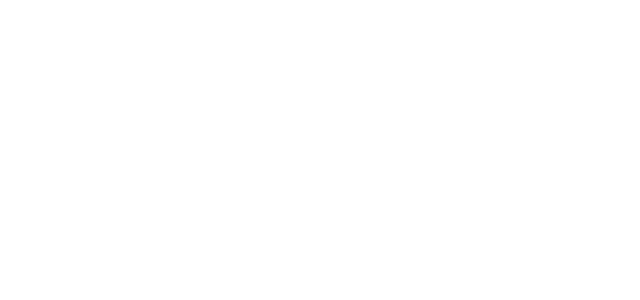
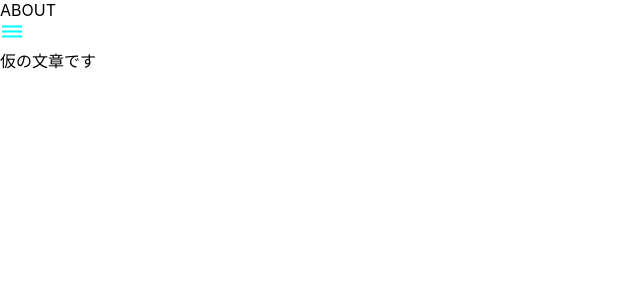
Before and after one commit to kenji-kk/react-portfolio-site, a React (Create React App) app: page /about in a window 1280 px wide. Shown: the top 300 px of the page, without its empty margins (0-640 px from the left). Built offline with nearby package versions, Linux system fonts and the light colour scheme.

Commit message:
仮aboutpage設置

```diff
--- a/src/components/organisms/Header.tsx
+++ b/src/components/organisms/Header.tsx
@@ -0,0 +1,19 @@
+import { memo, ReactNode, VFC } from 'react';
+import DehazeIcon from '@material-ui/icons/Dehaze';
+
+import './organisms.css'
+
+type Props = {
+  children: ReactNode;
+}
+
+export const Header: VFC<Props> = memo((props) => {
+  const { children } = props;
+
+  return (
+    <div>
+      <p>{children}</p>
+      <DehazeIcon className="dehazeIcon"/>
+    </div>
+  )
+});
--- /dev/null
+++ b/src/components/organisms/organisms.css
@@ -0,0 +1,4 @@
+/* Header.tsx */
+.dehazeIcon {
+  color: aqua;
+}
--- a/src/components/pages/About.tsx
+++ b/src/components/pages/About.tsx
@@ -2,6 +2,6 @@
 
 export const About: VFC = memo(() => {
   return (
-
+    <p>仮の文章です</p>
   )
 });
--- a/src/components/templates/HeaderLayout.tsx
+++ b/src/components/templates/HeaderLayout.tsx
@@ -1,11 +1,20 @@
 import { memo, ReactNode, VFC } from 'react';
+
+import { Header } from '../organisms/Header'
 
 type Props = {
   children: ReactNode;
+  title: string;
 }
 
-export const HeaderLayout: VFC<Props> = memo(() => {
+export const HeaderLayout: VFC<Props> = memo((props) => {
+  const { children, title } = props;
   return (
-
+      <>
+        <Header>
+          {title}
+        </Header>
+        {children}
+      </>
   )
-})
+});
--- a/src/router/Router.tsx
+++ b/src/router/Router.tsx
@@ -1,7 +1,9 @@
 import  { memo, VFC} from 'react';
 import { Route, Switch } from 'react-router';
 
+import { About } from '../components/pages/About';
 import { Top } from '../components/pages/Top';
+import { HeaderLayout } from '../components/templates/HeaderLayout';
 
 export const Router: VFC = memo(() => {
   return(
@@ -9,6 +11,12 @@
       <Route exact path="/">
         <Top/>
       </Route>
+      <Route path="/about">
+        <HeaderLayout title="ABOUT">
+          <About/>
+        </HeaderLayout>
+      </Route>
+
     </Switch>
   )
 });
```
